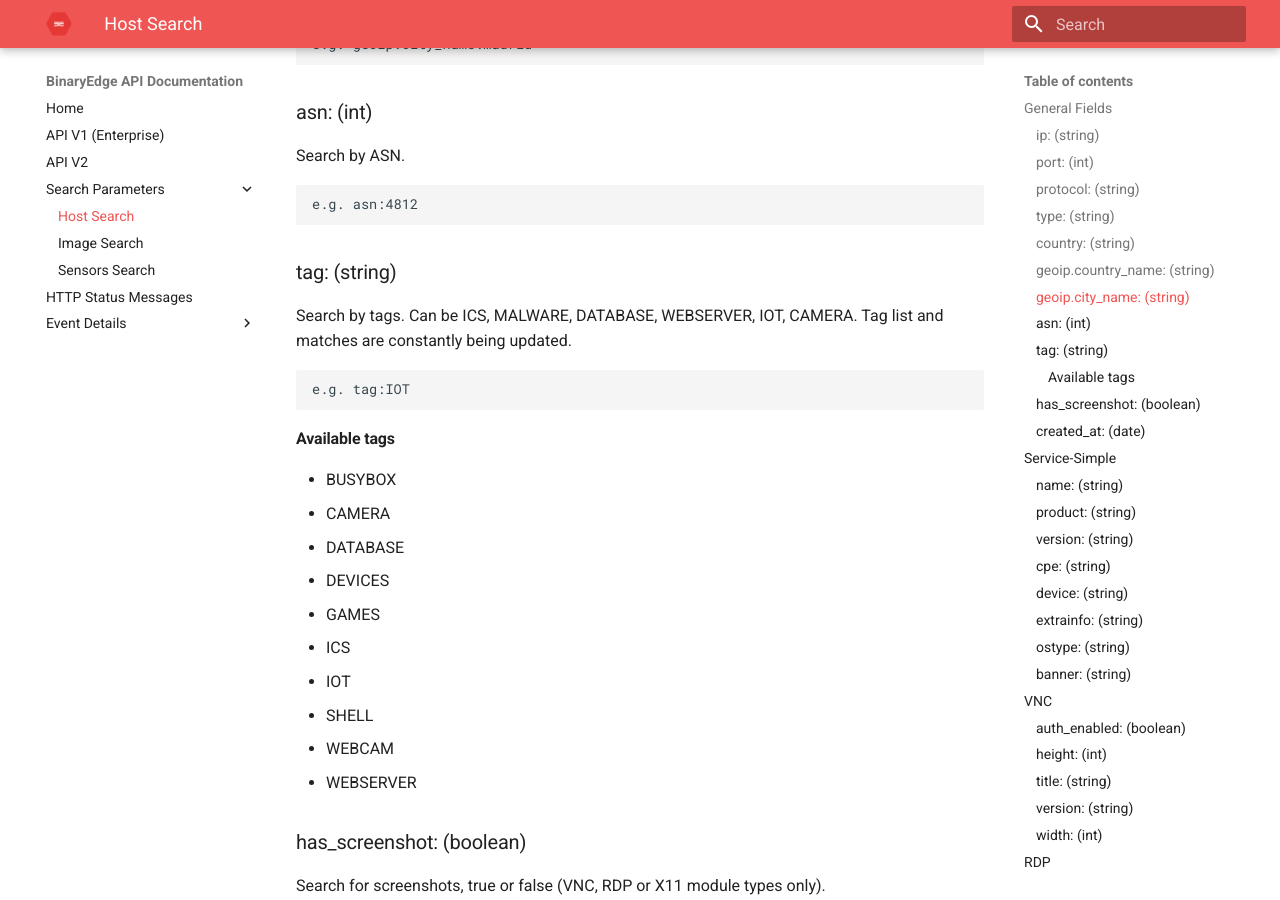
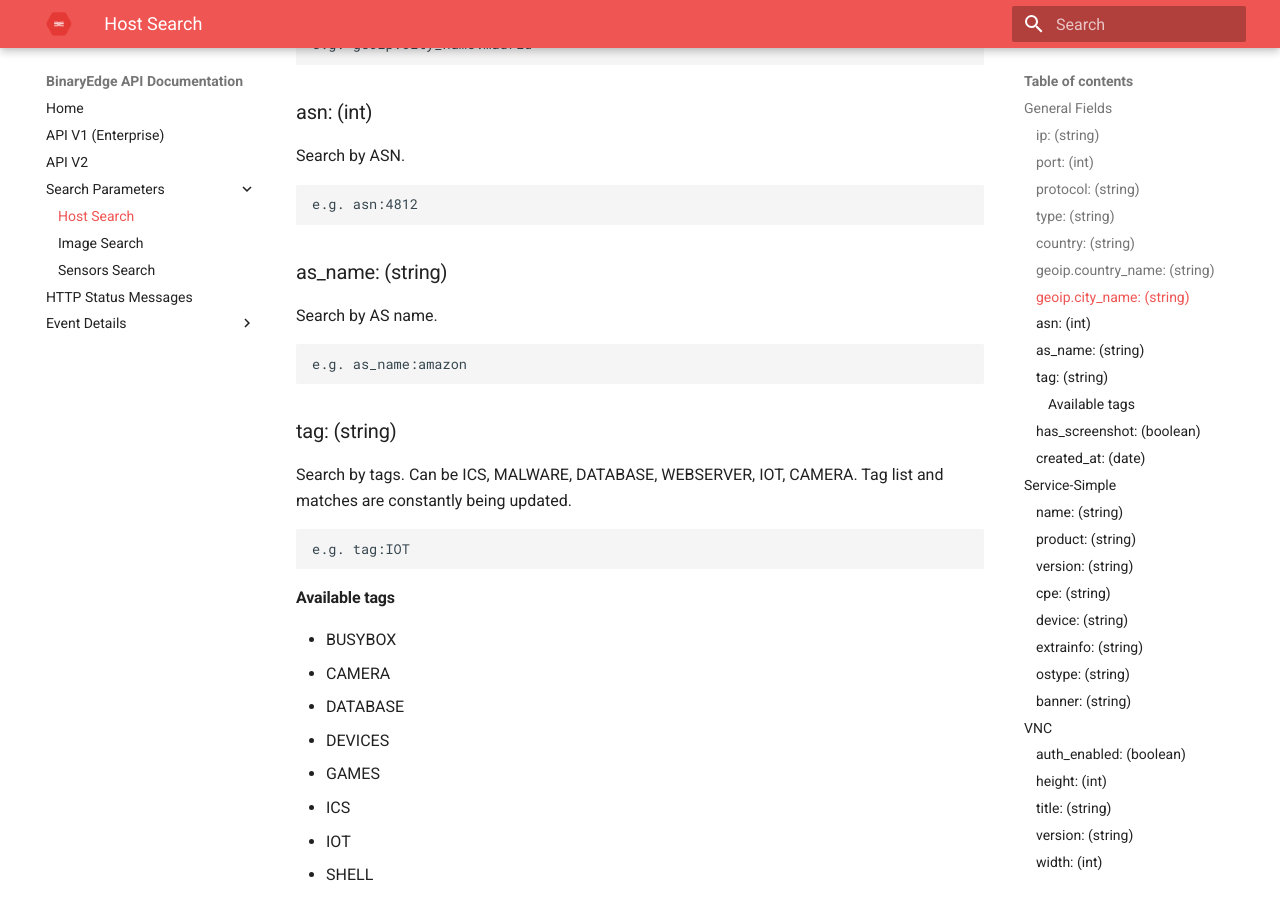
Before and after one commit to igama/docs.binaryedge.io, an MkDocs documentation site: the page built from docs/search.md, in a window 1280 px wide and 900 px high, scrolled down 1435 px. Built offline with MkDocs 1.6.1 and Material for MkDocs 9.7.7, drawn with Linux system fonts in a browser that asks for light colours.

Commit message:
added as_name to host search

```diff
--- a/docs/search.md
+++ b/docs/search.md
@@ -46,6 +46,11 @@ Search using city names.
 Search by ASN.
 
     e.g. asn:4812
+
+### as_name: (string)
+Search by AS name.
+
+    e.g. as_name:amazon
 
 ### tag: (string)
 Search by tags. Can be ICS, MALWARE, DATABASE, WEBSERVER, IOT, CAMERA. Tag list and matches are constantly being updated.
```
